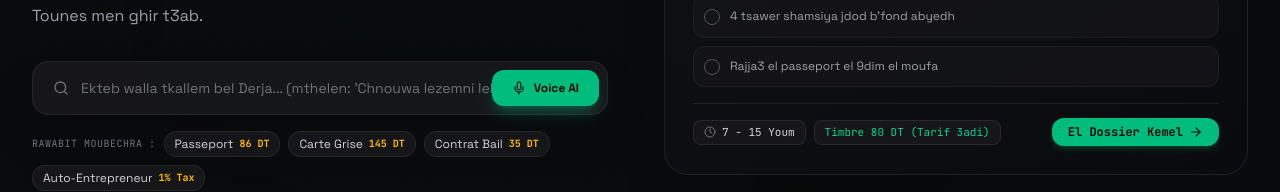
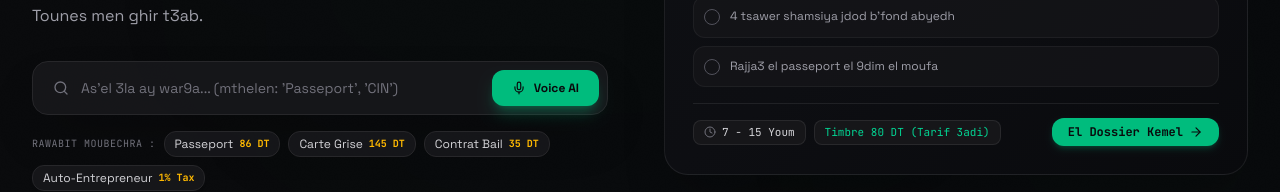
Before and after one commit to wacim-abdellli/idaara, a Next.js app: page / in a window 1280 px wide. Shown: the part 374-566 px from the top of the page. Built offline with nearby package versions, Linux system fonts and the light colour scheme.

Commit message:
fix(ui): clean up and shorten hero search bar placeholder to prevent clipping by Voice AI button

```diff
--- a/src/app/page.tsx
+++ b/src/app/page.tsx
@@ -815,7 +815,7 @@ export default function HomePage() {
                   value={searchVal}
                   onChange={(e) => setSearchVal(e.target.value)}
                   placeholder={t('voiceSearchBarPlaceholder')}
-                  className="flex-1 bg-transparent text-xs sm:text-sm text-zinc-100 placeholder-zinc-500 focus:outline-none py-2 min-w-0"
+                  className="flex-1 bg-transparent text-xs sm:text-sm text-zinc-100 placeholder-zinc-500 focus:outline-none py-2 min-w-0 pr-3 rtl:pl-3 rtl:pr-0"
                 />
                 <motion.div whileHover={{ scale: 1.04 }} whileTap={{ scale: 0.96 }}>
                   <Link
--- a/src/data/translations.ts
+++ b/src/data/translations.ts
@@ -10,7 +10,7 @@ export const translations: Record<SupportedLanguage, Record<string, string>> = {
     heroSubheadline: "L'assistant el idari el thaki bech tsahal 3lik kol war9a, timbre, w contrat fi Tounes men ghir t3ab.",
     heroCTA: "Jarreb el Voice AI",
     heroSecondaryCTA: "Fasserli Hal War9a (OCR)",
-    voiceSearchBarPlaceholder: "Ekteb walla tkallem bel Derja... (mthelen: 'Chnouwa lezemni lel passeport?')",
+    voiceSearchBarPlaceholder: "As'el 3la ay war9a... (mthelen: 'Passeport', 'CIN')",
     voiceActivePrompt: "9oul chnowa 7achtek, Idaara AI tesma3 fik...",
     voiceListening: "9a3ed nesma3 fik...",
     featuresTitle: "Koll chay tes7a9ou m3a l'Idara fi blasa wa7da",
@@ -58,7 +58,7 @@ export const translations: Record<SupportedLanguage, Record<string, string>> = {
     heroSubheadline: "L'IA civique officielle pour calculer vos timbres, vérifier vos dossiers et préparer vos contrats légaux sans stress.",
     heroCTA: "Lancer le Voice AI",
     heroSecondaryCTA: "Analyser un document (OCR)",
-    voiceSearchBarPlaceholder: "Écrivez ou dictez votre demande... (ex: 'Papiers renouvellement passeport')",
+    voiceSearchBarPlaceholder: "Posez une question... (ex: 'Passeport', 'Carte Grise')",
     voiceActivePrompt: "Parlez librement, l'IA Idaara vous écoute...",
     voiceListening: "Écoute en cours...",
     featuresTitle: "Tous les services administratifs tunisiens unifiés",
@@ -106,7 +106,7 @@ export const translations: Record<SupportedLanguage, Record<string, string>> = {
     heroSubheadline: "المساعد الذكي الأول لحساب التنابر الجبائية، استخراج الوثائق، وتجهيز العقود الرسمية دون عناء.",
     heroCTA: "جرب المساعد الصوتي",
     heroSecondaryCTA: "فسّرلي هالورقة (OCR)",
-    voiceSearchBarPlaceholder: "اكتب أو تكلّم بالدارجة... (مثال: 'شنوة يلزمني لتجديد جواز السفر؟')",
+    voiceSearchBarPlaceholder: "اسأل عن أي إجراء... (مثال: 'جواز السفر'، 'بطاقة التعريف')",
     voiceActivePrompt: "تكلّم بكل تلقائية، إدارة.تونس تسمع فيك...",
     voiceListening: "جار الاستماع...",
     featuresTitle: "كل الإجراءات الإدارية التونسية في منصة واحدة",
@@ -154,7 +154,7 @@ export const translations: Record<SupportedLanguage, Record<string, string>> = {
     heroSubheadline: "The dedicated civic AI to verify documents, calculate statutory stamp fees, and prepare official contracts in seconds.",
     heroCTA: "Try Voice AI",
     heroSecondaryCTA: "Scan a document (OCR)",
-    voiceSearchBarPlaceholder: "Type or speak your request... (e.g., 'Tunisian passport renewal papers')",
+    voiceSearchBarPlaceholder: "Ask anything... (e.g., 'Passport renewal', 'CIN')",
     voiceActivePrompt: "Speak freely, Idaara AI is listening...",
     voiceListening: "Listening in progress...",
     featuresTitle: "All Tunisian Administrative Services Unified",
```
